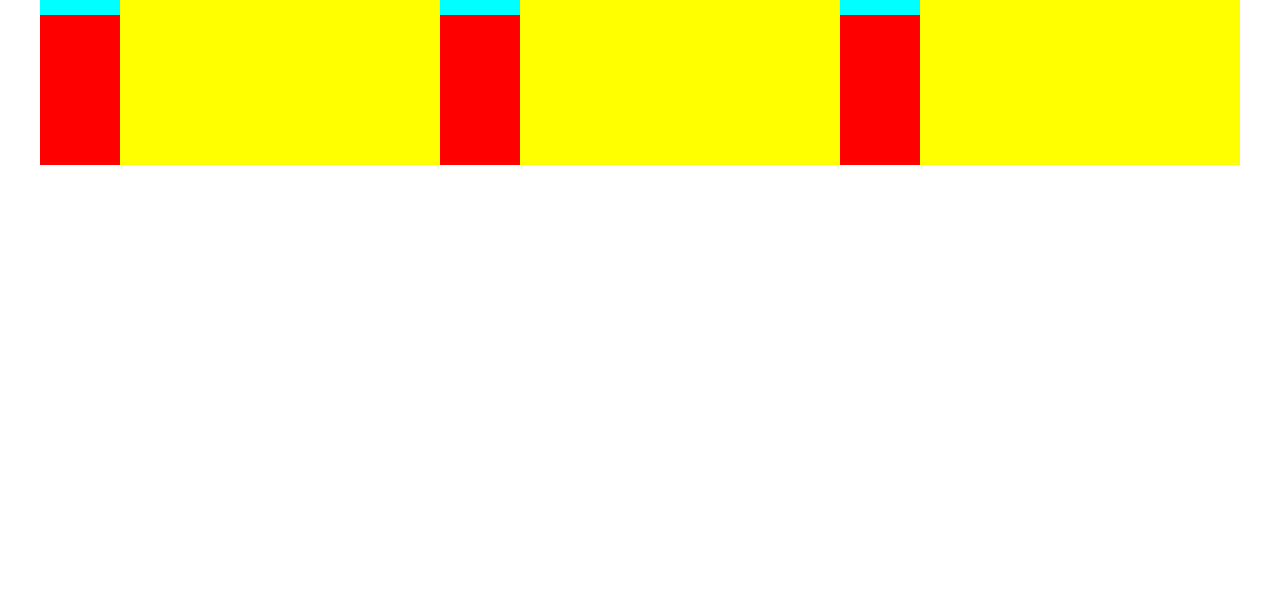
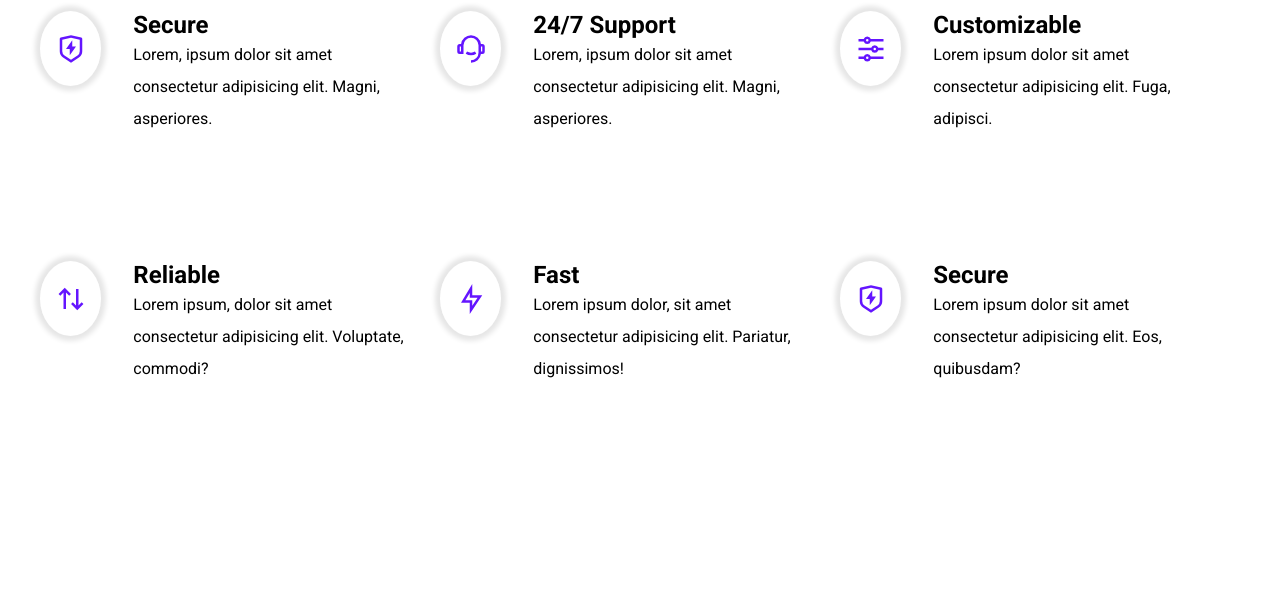
Before and after one commit to Giovanni-Ramirez/treact-mock-company-site, a plain HTML site: page index.html in a window 1280 px wide. Shown: the part 798-1389 px from the top of the page. Before the commit the page ends 1043 px from the top, so only its background shows below. Drawn offline with Linux system fonts and the light colour scheme.

Commit message:
finished the features section just need to adjust the icons a little more in the future

```diff
--- a/index.html
+++ b/index.html
@@ -70,12 +70,45 @@
                 </div>
                 <div class="feature__card">
                     <figure class="feature__card--img--wrapper">
-                        <img class="feature__card--img" src="/assets/shield-icon.daefe14b320b14fbd9cbd18908ac93ec.svg" alt="">
+                        <img class="feature__card--img" src="/assets/support-icon.f9253ffa8cb6ffde5bbaa05eb5136375.svg" alt="">
                     </figure>
                     <div class="feature__card--info">
-                        <h2 class="feature__card--title">Secure</h2>
+                        <h2 class="feature__card--title">24/7 Support</h2>
                         <p class="feature__card--para">
                             Lorem, ipsum dolor sit amet consectetur adipisicing elit. Magni, asperiores.
+                        </p>
+                    </div>
+                </div>
+                <div class="feature__card">
+                    <figure class="feature__card--img--wrapper">
+                        <img class="feature__card--img" src="/assets/customize-icon.367468c90fd796009b97fbfba67b2c6a.svg" alt="">
+                    </figure>
+                    <div class="feature__card--info">
+                        <h2 class="feature__card--title">Customizable</h2>
+                        <p class="feature__card--para">
+                            Lorem ipsum dolor sit amet consectetur adipisicing elit. Fuga, adipisci.
+                        </p>
+                    </div>
+                </div>
+                <div class="feature__card">
+                    <figure class="feature__card--img--wrapper">
+                        <img class="feature__card--img" src="/assets/reliable-icon.1367510a8f0a1bec76dc425d25f92f43.svg" alt="">
+                    </figure>
+                    <div class="feature__card--info">
+                        <h2 class="feature__card--title">Reliable</h2>
+                        <p class="feature__card--para">
+                            Lorem ipsum, dolor sit amet consectetur adipisicing elit. Voluptate, commodi?
+                        </p>
+                    </div>
+                </div>
+                <div class="feature__card">
+                    <figure class="feature__card--img--wrapper">
+                        <img class="feature__card--img" src="/assets/fast-icon.dbb971a73d4805d2fc3bcdacdb55beba.svg" alt="">
+                    </figure>
+                    <div class="feature__card--info">
+                        <h2 class="feature__card--title">Fast</h2>
+                        <p class="feature__card--para">
+                            Lorem ipsum dolor, sit amet consectetur adipisicing elit. Pariatur, dignissimos!
                         </p>
                     </div>
                 </div>
@@ -86,6 +119,7 @@
                     <div class="feature__card--info">
                         <h2 class="feature__card--title">Secure</h2>
                         <p class="feature__card--para">
+                            Lorem ipsum dolor sit amet consectetur adipisicing elit. Eos, quibusdam?
                         </p>
                     </div>
                 </div>
--- a/styles.css
+++ b/styles.css
@@ -192,6 +192,7 @@ li {
     font-size: 45px;
     color: var(--dark-blue-color);
     font-weight: 900;
+    padding: 24px 0;
 }
 
 .features__para {
@@ -199,6 +200,7 @@ li {
     font-size: 16px;
     font-weight: 500;
     max-width: 450px;
+    padding-bottom: 24px;
 }
 
     /* this is the card section */
@@ -207,28 +209,42 @@ li {
     display: flex;
     flex-wrap: wrap;
     width: 100%;
+    padding-top: 24px;
 }
 
 .feature__card {
     display: flex;
     width: calc(100%/3);
-    background-color: red;
+    /* background-color: red; */
     height: 250px;
 
 }
 
 .feature__card--img--wrapper {
-    width: 100px;
-    height: 100px;
-    background-color: aqua;
+    width: 75px;
+    height: 75px;
+    background-color: rgb(255, 255, 255);
+    border-radius: 50%;
+    display: flex;
+    justify-content: center;
+    align-items: center;
+    box-shadow: 0px 0px 5px 5px rgb(0 0 0 / 10%);
+}
+
+.feature__card--img {
+    width: 30px;
+    height: 30px;
+}
+
+.feature__card--info {
+    /* background-color: yellow; */
+    width: 100%;
+    display: flex;
+    flex-direction: column;
+    padding: 0 32px;
 }
 
 .feature__card--para {
     font-size: 16px;
     line-height: 2;
 }
-
-.feature__card--info {
-    background-color: yellow;
-    width: 100%;
-}
```
